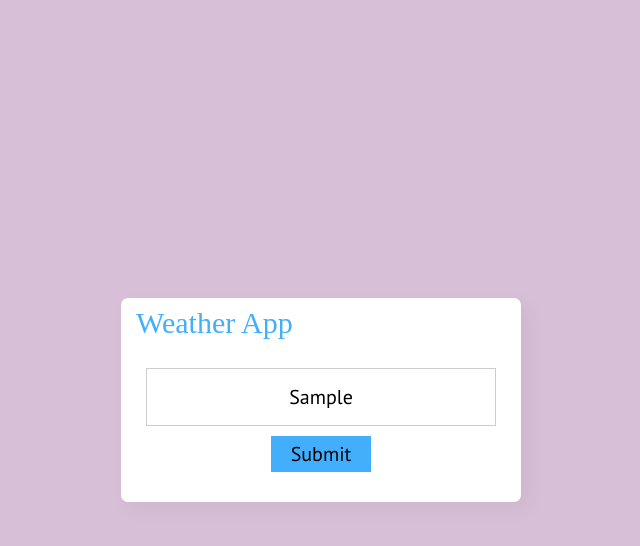
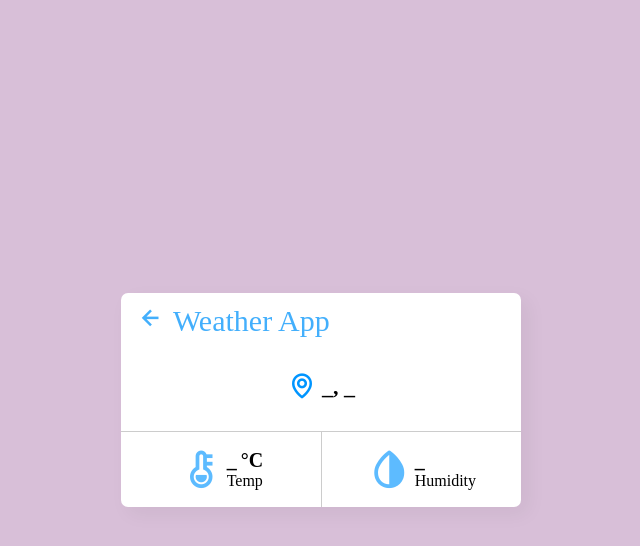
Before and after one commit to Abhishek-Kolpkar/Weather_App, a plain HTML site: page index.html in a window 1280 px wide. Both pictures are taken after typing "Sample" into the empty fields and a click on the button "Submit". Shown: the whole page, without its empty margins (319-959 px from the left). Drawn offline with nearby package versions, Linux system fonts and the light colour scheme; no server answers.

Commit message:
Weather_App

```diff
--- a/index.html
+++ b/index.html
@@ -10,29 +10,57 @@
     <!-- font-awesome icons cdn link -->
     <link
       rel="stylesheet"
-      href="https://cdnjs.cloudflare.com/ajax/libs/font-awesome/6.1.2/css/all.min.css"
+      href="https://unpkg.com/boxicons@2.1.2/css/boxicons.min.css"
     />
   </head>
   <body>
     <div class="wrapper">
-      <h1>Weather App</h1>
-      <div class="input-part">
+      <header>
+        <i class="bx bx-left-arrow-alt"></i>
+        Weather App
+      </header>
+      <section class="input-part">
         <input
           type="text"
           placeholder="Enter your city name"
           class="cityName"
         />
         <button type="submit" class="submitButton">Submit</button>
-        <section class="weather-part"></section>
-      </div>
+      </section>
+      <section class="weather-part">
+        <div class="location">
+          <i class="bx bx-map"></i>
+          <span>_, _</span>
+        </div>
+        <div class="bottom-details">
+          <div class="column feels">
+            <i class="bx bxs-thermometer"></i>
+            <div class="details temp">
+              <span class="numb-2">_</span>
+              <span>°C</span>
+              <p>Temp</p>
+            </div>
+          </div>
+          <div class="column humidity">
+            <i class="bx bxs-droplet-half"></i>
+            <div class="details">
+              <span>_</span>
+              <p>Humidity</p>
+            </div>
+          </div>
+        </div>
+      </section>
     </div>
   </body>
 
   <!-- JavaScript code -->
   <script>
     //query selectors
-    var cityInput = document.querySelector(".cityName");
-    var btn1 = document.querySelector(".submitButton");
+    let wrapper = document.querySelector(".wrapper");
+    let cityInput = document.querySelector(".cityName");
+    let btn1 = document.querySelector(".submitButton");
+    let weatherPart = wrapper.querySelector(".weather-part");
+    let arrowBack = document.querySelector("header i");
     //event Listeners
     btn1.addEventListener("click", function (name) {
       fetch(
@@ -40,15 +68,27 @@
       ) //fetching api data
         .then((response) => response.json()) //text --> json
         .then((data) => {
-          let result = `<div><h1>city : ${data.name}</h1>
-              <h1>temp = ${Math.floor(data["main"].temp - 273)} °C</h1>
-              <h1> pressure = ${data["main"].pressure} </h1>
-              <h1> humidity = ${data["main"].humidity} </h1></div>`;
-          let container = document.querySelector(".weather-part");
-          container.innerHTML = result;
+          const city = data.name;
+          const country = data.sys.country;
+          const { temp, feels_like, humidity } = data.main;
+          weatherPart.querySelector(
+            ".location span"
+          ).innerText = `${city}, ${country}`;
+          weatherPart.querySelector(".temp .numb-2").innerText =
+            Math.floor(feels_like);
+          weatherPart.querySelector(
+            ".humidity span"
+          ).innerText = `${humidity}%`;
           console.log(data);
         })
         .catch((err) => alert("invalid city name"));
+
+      wrapper.classList.add("active");
+      cityInput.value = "";
+    });
+
+    arrowBack.addEventListener("click", () => {
+      wrapper.classList.remove("active");
     });
   </script>
 </html>
--- a/style.css
+++ b/style.css
@@ -74,15 +74,22 @@ body {
 	flex-direction: column;
   margin: 20px 25px 30px;
 }
-/* .wrapper.active .input-part{
+.wrapper.active .input-part{
   display: none;
-} */
+}
 
-.wrapper h1{
+.wrapper header{
   font-size: 30px;
   font-weight: 500;
   color: #43AFFC;
   padding: 10px 15px;
+}
+header i{
+  font-size: 0em;
+  cursor: pointer;
+}
+.wrapper.active header i{
+  font-size: 30px;
 }
 
 .input-part input{
@@ -91,7 +98,7 @@ body {
   padding: 15px;
   border: 1px solid #ccc;
 	font-size: 20px;
-	margin-bottom: 10px;
+	margin-bottom: 20px;
 }
 .input-part input:focus{
 	outline-color: thistle;
@@ -104,6 +111,72 @@ body {
 	background-color: #43AFFC;
 	font-size: 20px;
 	border: none;
+	border-radius: 10px;
 	text-align: center;
+	cursor: pointer;
+}
+
+
+.wrapper .weather-part{
+  display: none;
+  margin: 30px 0 0;
+  align-items: center;
+  justify-content: center;
+  flex-direction: column;
+}
+.wrapper.active .weather-part{
+  display: flex;
+}
+.weather-part .location{
+  display: flex;
+  font-size: 22px;
+	font-weight: 700;
+  padding: 0 20px;
+  text-align: center;
+  margin-bottom: 30px;
+  align-items: flex-start;
+}
+.location i{
+	color: #0095ff;
+  font-size: 30px;
+  margin: -5px 5px 0 0;
+}
+
+.weather-part .bottom-details{
+  display: flex;
+  width: 100%;
+  justify-content: space-between;
+  border-top: 1px solid #ccc;
+}
+.bottom-details .column{
+  display: flex;
+  width: 100%;
+  padding: 15px 0;
+  align-items: center;
+  justify-content: center;
+}
+.column i{
+  color: #5DBBFF;
+  font-size: 45px;
+}
+.column.humidity{
+  border-left: 1px solid #ccc;
+}
+.column .details{
+  margin-left: 3px;
+}
+.details span{
+  font-size: 20px;
+  font-weight: 700;
+  margin-top: -3px;
+}
+.details .temp .deg{
+  margin: 0;
+  font-size: 17px;
+  padding: 0 2px 0 1px;
+}
+.column .details p{
+  font-size: 16px;
+  margin-top: 3px;
 }
 /***** general CSS end *****/
```
